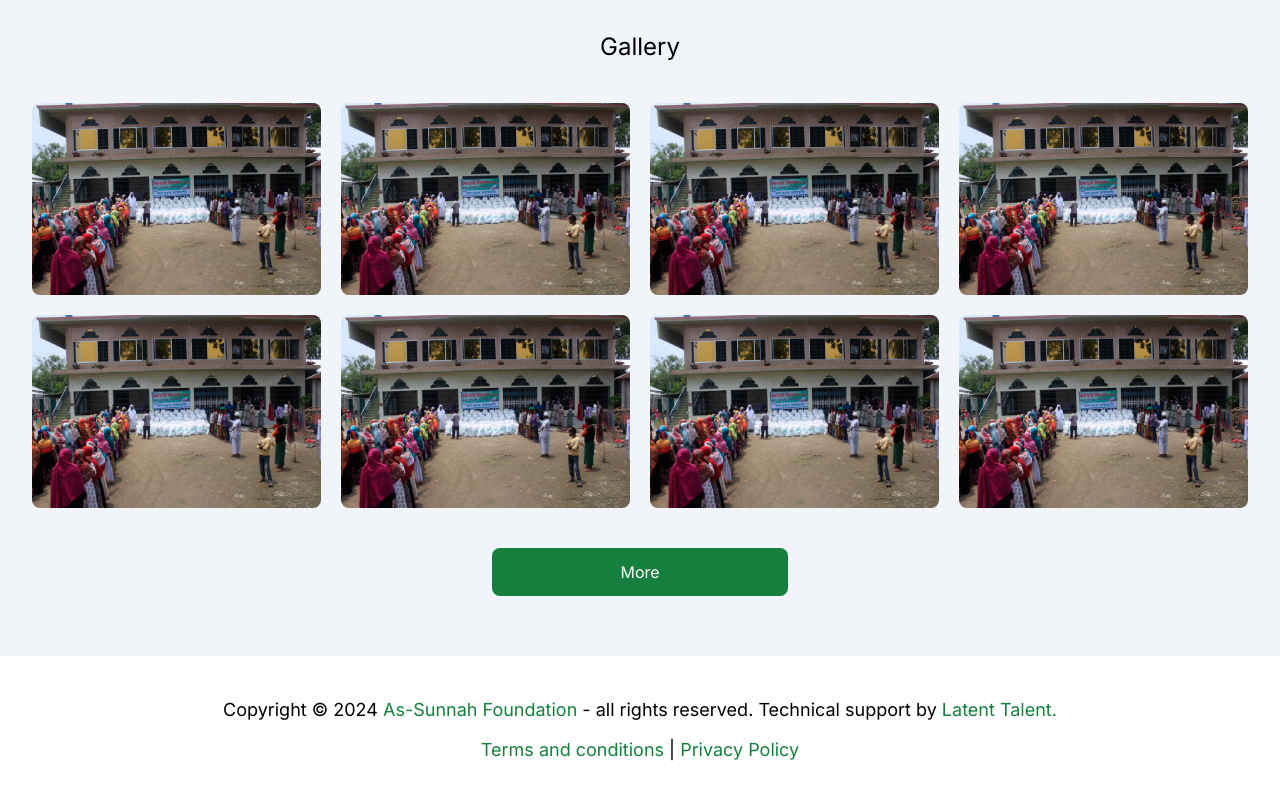
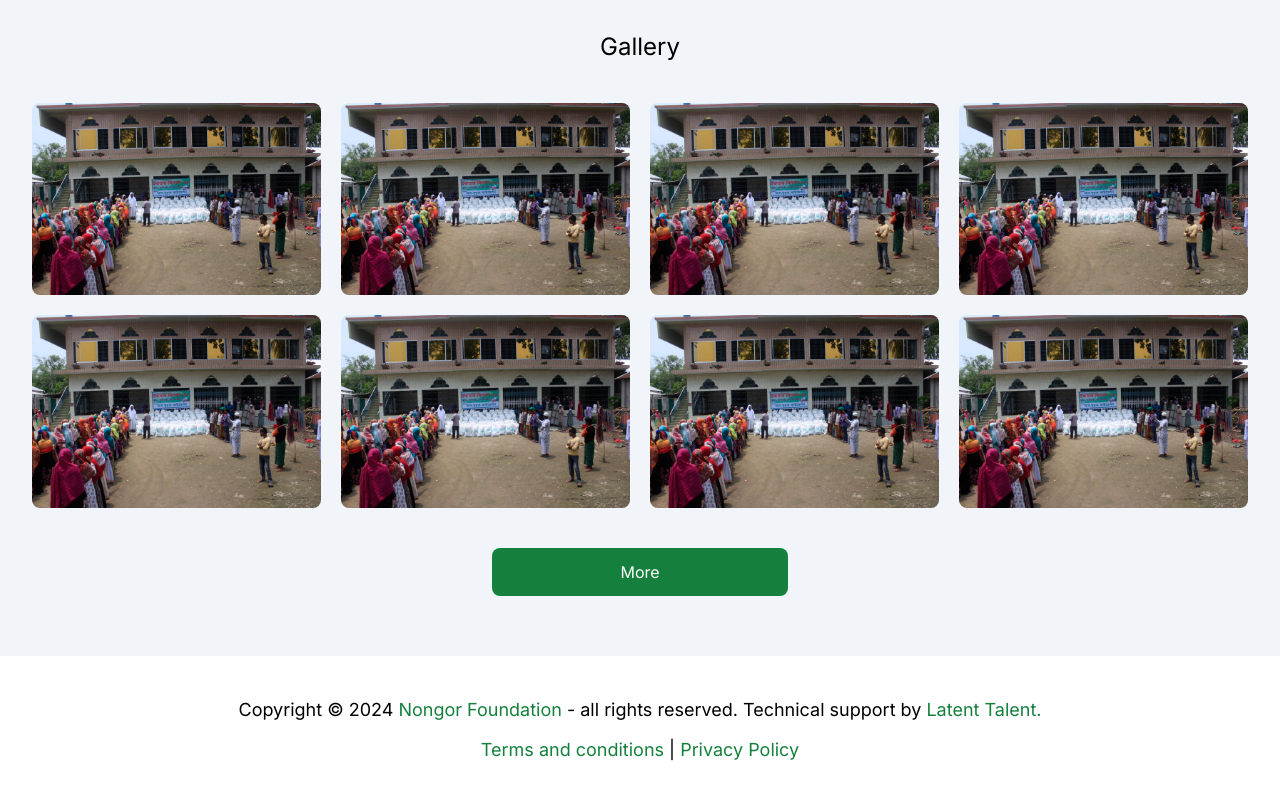
Before and after one commit to ibrahimk4111/non-gor-foundation, a Next.js app: page / in a window 1280 px wide. Shown: the part 5599-6399 px from the top of the page. Built offline with nearby package versions, Linux system fonts and the light colour scheme.

Commit message:
responsive and side navbar done

```diff
--- a/components/footer/Footer.tsx
+++ b/components/footer/Footer.tsx
@@ -3,7 +3,7 @@ import React from 'react'
 const Footer = () => {
   return (
     <div className=' container mx-auto flex flex-col justify-center items-center py-10 gap-3 text-lg'>
-        <p className=' text-center '>Copyright © 2024 <span className=' text-green-700 '>As-Sunnah Foundation </span>- all rights reserved. Technical support by <span className=' text-green-700'>Latent Talent.</span></p>
+        <p className=' text-center '>Copyright © 2024 <span className=' text-green-700 '>Nongor Foundation </span>- all rights reserved. Technical support by <span className=' text-green-700'>Latent Talent.</span></p>
         <p><span className=' text-green-700 '>Terms and conditions</span> | <span className=' text-green-700 '> Privacy Policy</span></p>
     </div>
   )
```
